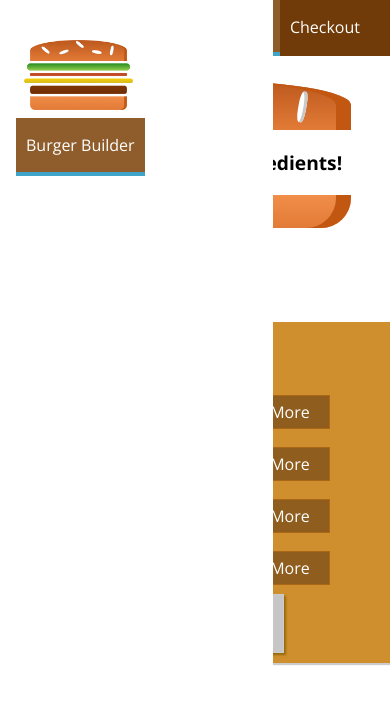
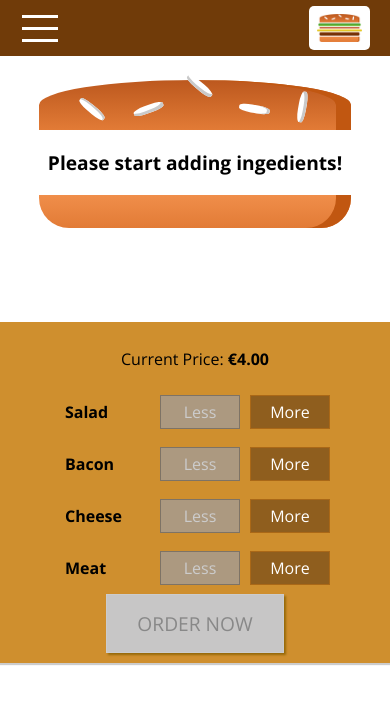
Before and after one commit to fleckc3/burger-builder-react-practice, a React app: page / in a window 390 px wide. Shown: the top 704 px of the page. Built offline with nearby package versions, Linux system fonts and the light colour scheme.

Commit message:
added side menu and logic
- updated visuals for toolbar and nav items
- added hamburger menu for sidedrawer
      - click logic to open and close

```diff
--- a/src/components/Layout/Layout.js
+++ b/src/components/Layout/Layout.js
@@ -1,20 +1,38 @@
-import React from 'react';
+import React, {Component} from 'react';
 import Aux from '../../hoc/Auxilliary';  // wrapping element
 import classes from './Layout.css';
 import Toolbar from '../Navigation/Toolbar/Toolbar';
 import SideDrawer from '../Navigation/SideDrawer/SideDrawer';
 
 
-// functional component
-const layout = ( props ) => (
+// statefull/class component
+class Layout extends Component {
 
-    <Aux>
-        <Toolbar/>
-        <SideDrawer/>
-        <main className={ classes.Content }>
-            {props.children}
-        </main>
-    </Aux>
-);
+    state = {
+        showSideDrawer: false
+    }
 
-export default layout;
+    sideDrawerClosedHandler = () => {
+        this.setState({showSideDrawer: false});
+    }
+
+    sideDrawerToggleHandler = () => {
+        this.setState((prevState) => {
+            return {showSideDrawer: !prevState.showSideDrawer}
+        });
+    }
+
+    render () {
+        return (
+            <Aux>
+                <Toolbar drawerToggleClicked={this.sideDrawerToggleHandler}/>
+                <SideDrawer open={this.state.showSideDrawer} closed={this.sideDrawerClosedHandler}/>
+                <main className={ classes.Content }>
+                    {this.props.children}
+                </main>
+            </Aux>
+        )
+    }
+};
+
+export default Layout;
--- a/src/components/Navigation/NavigationItems/NavigationItem/NavigationItem.css
+++ b/src/components/Navigation/NavigationItems/NavigationItem/NavigationItem.css
@@ -1,8 +1,30 @@
+.NavigationItem {
+    margin: 10px 0;
+    box-sizing: border-box;
+    display: block;
+    width: 100%;
+}
+
+.NavigationItem a {
+    color: #8f5c2c;
+    text-decoration: none;
+    width: 100%;
+    box-sizing: border-box;
+    display: block;
+}
+
+.NavigationItem a:hover,
+.NavigationItem a:active,
+.NavigationItem a.active {
+    color: #40a4c8;
+}
+
+@media (min-width: 500px) {
     .NavigationItem {
         margin: 0;
-    box-sizing: border-box;
         display: flex;
         height: 100%;
+        width: auto;
         align-items: center;
 
     }
@@ -13,8 +35,6 @@
         height: 100%;
         padding: 16px 10px;
         border-bottom: 4px solid transparent;
-    box-sizing: border-box;
-    display: block;
     }
 
     .NavigationItem a:hover,
@@ -24,3 +44,4 @@
         border-bottom: 4px solid #40a4c8;
         color: white;
     }
+}
--- a/src/components/Navigation/NavigationItems/NavigationItems.css
+++ b/src/components/Navigation/NavigationItems/NavigationItems.css
@@ -5,4 +5,11 @@
     display: flex;
     align-items: center;
     height: 100%;
+    flex-flow: column;
 }
+
+@media (min-width: 500px) {
+    .NavigationItems {
+        flex-flow: row;
+    }
+}
--- /dev/null
+++ b/src/components/Navigation/SideDrawer/DrawerToggle/DrawerToggle.css
@@ -0,0 +1,23 @@
+.DrawerToggle {
+    width: 40px;
+    height: 100%;
+    display: flex;
+    flex-flow: column;
+    justify-content: space-around;
+    align-items: center;
+    padding: 10px 0;
+    box-sizing: border-box;
+    cursor: pointer;
+}
+
+.DrawerToggle div {
+    width: 90%;
+    height: 3px;
+    background-color: white;
+}
+
+@media (min-width: 500px) {
+    .DrawerToggle {
+        display: none;
+    }
+}
--- /dev/null
+++ b/src/components/Navigation/SideDrawer/DrawerToggle/DrawerToggle.js
@@ -0,0 +1,15 @@
+import React from 'react';
+
+import classes from './DrawerToggle.css';
+
+
+// functional component - burger menu to toggle sidedrawer
+const drawerToggle = (props) => (
+    <div className={classes.DrawerToggle} onClick={props.clicked}>
+        <div></div>
+        <div></div>
+        <div></div>
+    </div>
+);
+
+export default  drawerToggle;
--- a/src/components/Navigation/SideDrawer/SideDrawer.css
+++ b/src/components/Navigation/SideDrawer/SideDrawer.css
@@ -9,7 +9,7 @@
     background-color: white;
     padding: 32px 16px;
     box-sizing: border-box;
-    transition: transfrom 0.3s ease-out;
+    transition: transform 0.3s ease-out;
 }
 
 @media (min-width: 500px) {
@@ -28,4 +28,5 @@
 
 .Logo {
     height: 11%;
+    margin-bottom: 32px;
 }
--- a/src/components/Navigation/SideDrawer/SideDrawer.js
+++ b/src/components/Navigation/SideDrawer/SideDrawer.js
@@ -3,12 +3,21 @@
 import Logo from '../../Logo/Logo';
 import NavigationItems from '../NavigationItems/NavigationItems';
 import classes from './SideDrawer.css';
+import Backdrop from '../../UI/Backdrop/Backdrop';
+import Aux from '../../../hoc/Auxilliary';
 
 // functional component with function body
 const sideDrawer = (props) => {
     // ... conditonaly attach css classses to play animation when drawer opens/close
+    let attachedClasses = [classes.SideDrawer, classes.Close];
+    if(props.open) {
+        attachedClasses = [classes.SideDrawer, classes.Open];
+    }
+
     return (
-        <div className={classes.SideDrawer}>
+        <Aux>
+            <Backdrop show={props.open} clicked={props.closed}/>
+            <div className={attachedClasses.join(' ')}>
                 <div className={classes.Logo}>
                     <Logo/>
                 </div>
@@ -16,6 +25,8 @@
                     <NavigationItems/>
                 </nav>
             </div>
+        </Aux>
+
     );
 };
 
--- a/src/components/Navigation/Toolbar/Toolbar.css
+++ b/src/components/Navigation/Toolbar/Toolbar.css
@@ -20,3 +20,9 @@
 .Logo {
     height: 80%;
 }
+
+@media (max-width: 499px) {
+    .DesktopOnly {
+        display: none;
+    }
+}
--- a/src/components/Navigation/Toolbar/Toolbar.js
+++ b/src/components/Navigation/Toolbar/Toolbar.js
@@ -1,16 +1,18 @@
 import React from 'react';
+
 import classes from './Toolbar.css';
 import Logo from '../../Logo/Logo';
 import NavigationItems from '../NavigationItems/NavigationItems';
+import DrawerToggle from '../SideDrawer/DrawerToggle/DrawerToggle'
 
 // functional compoent
 const toolbar = (props) => (
     <header className={classes.Toolbar}>
-        <div>Menu</div>
+        <DrawerToggle clicked={props.drawerToggleClicked}/>
         <div className={classes.Logo}>
             <Logo/>
         </div>
-        <nav>
+        <nav className={classes.DesktopOnly}>
             <NavigationItems/>
         </nav>
     </header>
```
Lines whose indentation alone changed are shown as unchanged.
